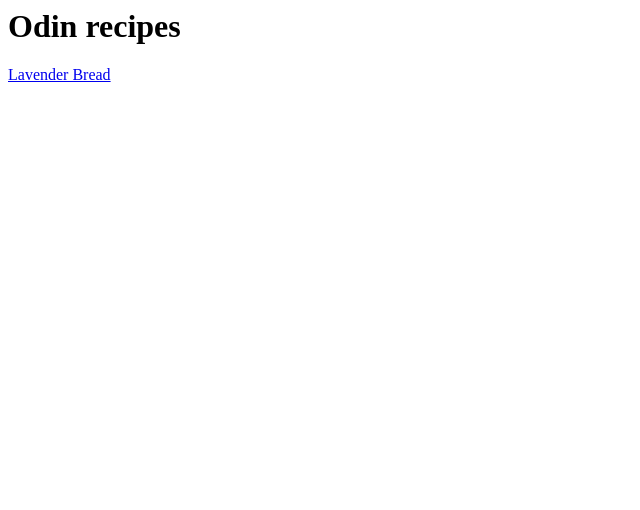
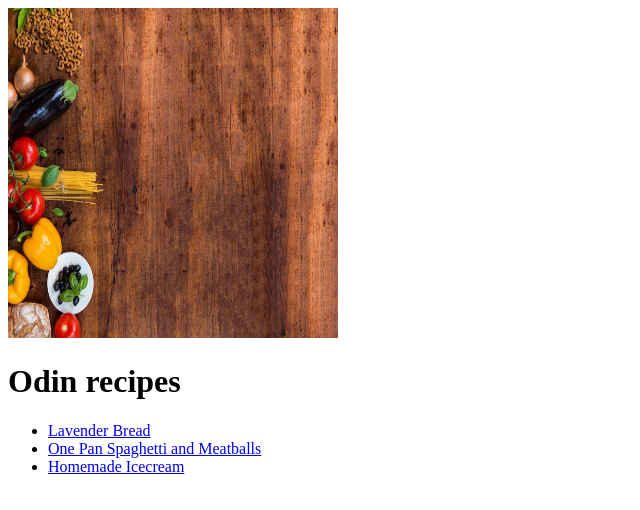
Before and after one commit to Aaron-WJK/odin-recipes, a plain HTML site: page recipes/index.html in a window 1280 px wide. Shown: the whole page, without its empty margins (0-640 px from the left). Drawn offline with Linux system fonts and the light colour scheme.

Commit message:
Add other recipes to index used <a href> and <ul> to update index page.

```diff
--- a/recipes/index.html
+++ b/recipes/index.html
@@ -1,3 +1,22 @@
-<title>Odin Recipe Website</title>
-    <h1>Odin recipes</h1>
-    <a href="recipes/lavender-bread.html">Lavender Bread</a>
+<!DOCTYPE html>
+    <meta lang="en">
+    <head>
+        <title>Odin Recipe Website</title>
+        <meta charset="UFT-8">
+
+        <img src="./recipe-images/cutting-board.jpg" alt="a picture of a cutting board and some vegetables" height="330" width="330">
+    </head>
+
+    <body>
+        <h1>Odin recipes</h1>
+            <ul>
+                <li><a href="recipes/lavender-bread.html">Lavender Bread</a></li>
+
+                <li><a href="recipes/one-pan-spaghetti-and-meatballs.hmtl">One Pan Spaghetti and Meatballs</a></li>
+
+                <li><a href="recipes/Home-made-ice-cream.html">Homemade Icecream</a></li>
+            </ul>
+
+    </body>
+
+</hmtl>
```
Also changed, not shown: recipes/recipe-images/cutting-board.jpg (added).
